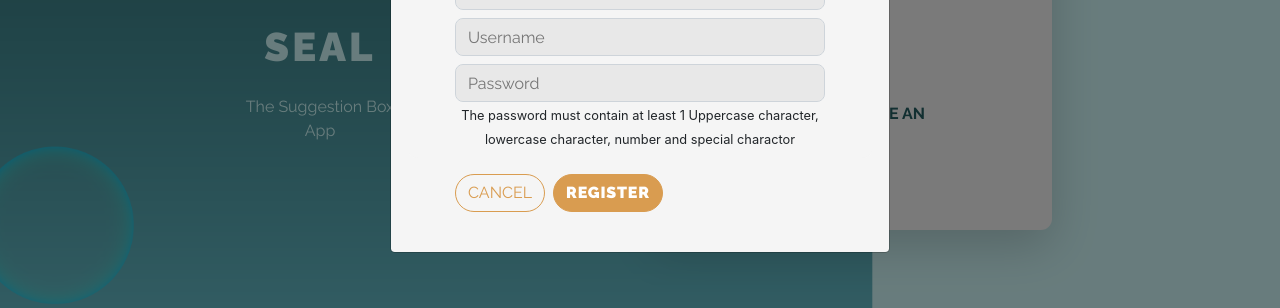
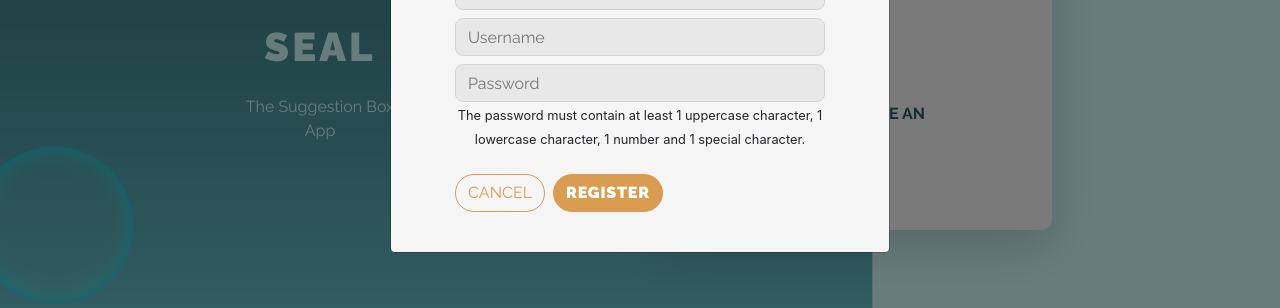
Before and after one commit to takDesign/seal, a PHP site: page / in a window 1280 px wide, after a click on "CREATE AN ACCOUNT". Shown: the part 435-743 px from the top of the page. Run offline with PHP 8.4, Linux system fonts and the light colour scheme; some libraries are stand-ins or nearby versions.

Commit message:
Correcting spelling of character

```diff
--- a/Views/loginPage.php
+++ b/Views/loginPage.php
@@ -95,18 +95,18 @@
                                             <div class="fieldset">
                                                 <label for="inputFirstName" class="sr-only">First Name</label>
                                                 <input type="text" name="strFirstName" id="inputFirstName" class="form firstName" placeholder="First Name" required>
-                                                <!-- <div class="invalid-feedback">The first name must have at least 2 charactors and contain only letters.</div> -->
+                                                <!-- <div class="invalid-feedback">The first name must have at least 2 characters and contain only letters.</div> -->
                                                 <?php if (isset($_GET['firstNameError'])) {
-                                                    echo '<div class ="invalid-feedback">The first name must have at least 2 charactors and contain only letters.</div>';
+                                                    echo '<div class ="invalid-feedback">The first name must have at least 2 characters and contain only letters.</div>';
                                                 } ?>
                                             </div>
 
                                             <div class="fieldset mt-2">
                                                 <label for="inputLastName" class="sr-only">Last Name</label>
                                                 <input type="text" name="strLastName" id="inputLastName" class="form lastName" placeholder="Last Name" required>
-                                                <!-- <div class="invalid-feedback">The last name must have at least 2 charactors and contain only letters.</div> -->
+                                                <!-- <div class="invalid-feedback">The last name must have at least 2 characters and contain only letters.</div> -->
                                                 <?php if (isset($_GET['lastNameError'])) {
-                                                    echo '<div class ="invalid-feedback">The last name must have at least 2 charactors and contain only letters.</div>';
+                                                    echo '<div class ="invalid-feedback">The last name must have at least 2 characters and contain only letters.</div>';
                                                 } ?>
                                             </div>
 
@@ -122,19 +122,19 @@
                                             <div class="fieldset mt-2">
                                                 <label for="inputUsername" class="sr-only">Username</label>
                                                 <input type="text" name="strUserName" id="inputUsername" class="form userName" placeholder="Username" required>
-                                                <!-- <div class="invalid-feedback">The user name must have at least 2 charactors and contain only letters.</div> -->
+                                                <!-- <div class="invalid-feedback">The user name must have at least 2 characters and contain only letters.</div> -->
                                                 <?php if (isset($_GET['userNameError'])) {
-                                                    echo '<div class ="invalid-feedback">The user name must have at least 2 charactors and contain only letters.</div>';
+                                                    echo '<div class ="invalid-feedback">The user name must have at least 2 characters and contain only letters.</div>';
                                                 } ?>
                                             </div>
 
                                             <div class="fieldset mt-2">
                                                 <label for="inputPassword" class="sr-only">Password</label>
                                                 <input type="password" name="strPassword" id="inputPassword" class="form password" placeholder="Password" required>
-                                                <small class="note">The password must contain at least 1 Uppercase character, lowercase character, number and special charactor</small>
-                                                <!-- <div class="invalid-feedback">The password must contain at least 1 Uppercase character, lowercase character, number and special charactor</div> -->
+                                                <small class="note">The password must contain at least 1 uppercase character, 1 lowercase character, 1 number and 1 special character.</small>
+                                                <!-- <div class="invalid-feedback">The password must contain at least 1 Uppercase character, lowercase character, number and special character</div> -->
                                                 <?php if (isset($_GET['passwordError'])) {
-                                                    echo '<div style="color: red;">The password must contain at least 1 Uppercase character, lowercase character, number and special charactor</div>';
+                                                    echo '<div style="color: red;">The password must contain at least 1 Uppercase character, lowercase character, number and special character</div>';
                                                 } ?>
                                             </div>
                                     </div>
```
